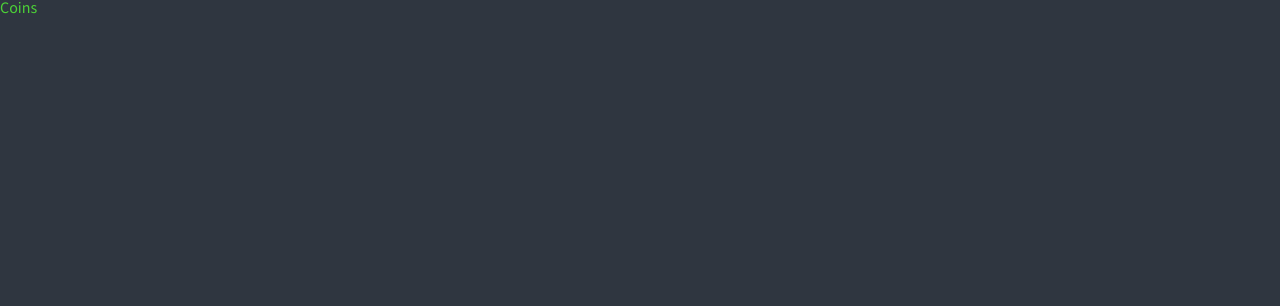
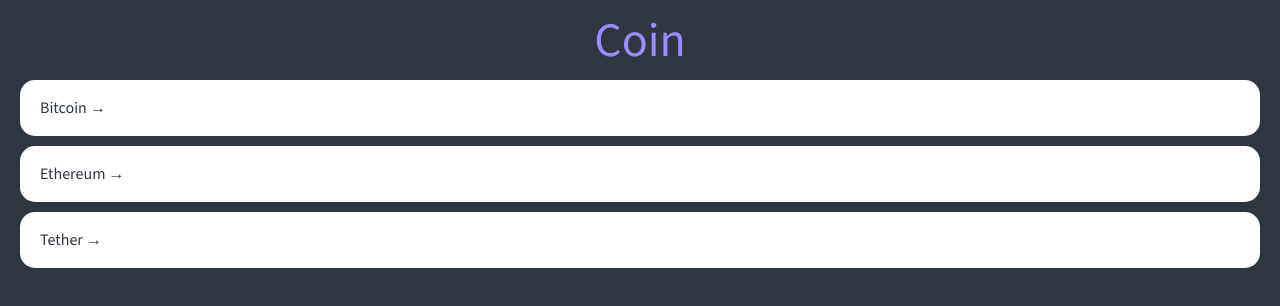
Before and after one commit to jonghwa3471/study-react-netflix-clone, a React (Create React App) app: page / in a window 1280 px wide. Shown: the top 306 px of the page. Built offline with nearby package versions, Linux system fonts and the light colour scheme.

Commit message:
#5.2 Home part One

```diff
--- a/src/App.tsx
+++ b/src/App.tsx
@@ -65,6 +65,7 @@ body {
 }
 a {
   text-decoration: none;
+  color: inherit;
 }
 `;
 
--- a/src/index.tsx
+++ b/src/index.tsx
@@ -10,11 +10,9 @@ const root = ReactDOM.createRoot(
 );
 
 root.render(
-  <React.StrictMode>
-    <HelmetProvider>
-      <ThemeProvider theme={theme}>
-        <App />
-      </ThemeProvider>
-    </HelmetProvider>
-  </React.StrictMode>
+  <HelmetProvider>
+    <ThemeProvider theme={theme}>
+      <App />
+    </ThemeProvider>
+  </HelmetProvider>
 );
--- a/src/routes/Coins.tsx
+++ b/src/routes/Coins.tsx
@@ -1,11 +1,86 @@
+import { Link } from "react-router-dom";
 import styled from "styled-components";
 
+const Container = styled.div`
+  padding: 0 20px;
+`;
+
+const Header = styled.header`
+  height: 10vh;
+  display: flex;
+  justify-content: center;
+  align-items: center;
+`;
+
+const CoinsList = styled.ul``;
+
+const Coin = styled.li`
+  background-color: white;
+  color: ${(props) => props.theme.bgColor};
+  border-radius: 15px;
+  margin-bottom: 10px;
+  a {
+    padding: 20px;
+    transition: color 0.2s ease-in-out;
+    display: block;
+  }
+  &:hover {
+    a {
+      color: ${(props) => props.theme.accentColor};
+    }
+  }
+`;
+
 const Title = styled.h1`
+  font-size: 48px;
   color: ${(props) => props.theme.accentColor};
 `;
 
+const coins = [
+  {
+    id: "btc-bitcoin",
+    name: "Bitcoin",
+    symbol: "BTC",
+    rank: 1,
+    is_new: false,
+    is_active: true,
+    type: "coin",
+  },
+  {
+    id: "eth-ethereum",
+    name: "Ethereum",
+    symbol: "ETH",
+    rank: 2,
+    is_new: false,
+    is_active: true,
+    type: "coin",
+  },
+  {
+    id: "usdt-tether",
+    name: "Tether",
+    symbol: "USDT",
+    rank: 3,
+    is_new: false,
+    is_active: true,
+    type: "token",
+  },
+];
+
 function Coins() {
-  return <Title>Coins</Title>;
+  return (
+    <Container>
+      <Header>
+        <Title>Coin</Title>
+      </Header>
+      <CoinsList>
+        {coins.map((coin) => (
+          <Coin key={coin.id}>
+            <Link to={`/${coin.id}`}>{coin.name} &rarr;</Link>
+          </Coin>
+        ))}
+      </CoinsList>
+    </Container>
+  );
 }
 
 export default Coins;
--- a/src/theme.ts
+++ b/src/theme.ts
@@ -3,5 +3,5 @@ import { DefaultTheme } from "styled-components/dist/types";
 export const theme: DefaultTheme = {
   textColor: "#f5f6fa",
   bgColor: "#2f3640",
-  accentColor: "#4cd137",
+  accentColor: "#9c88ff",
 };
```
